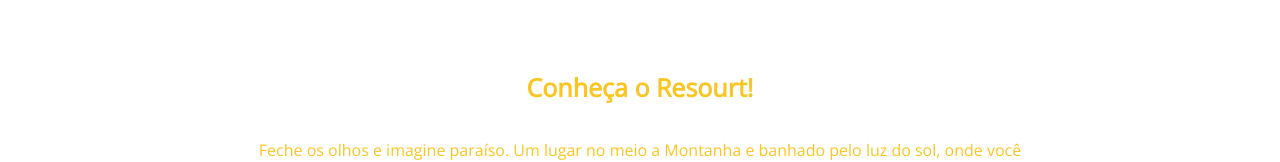
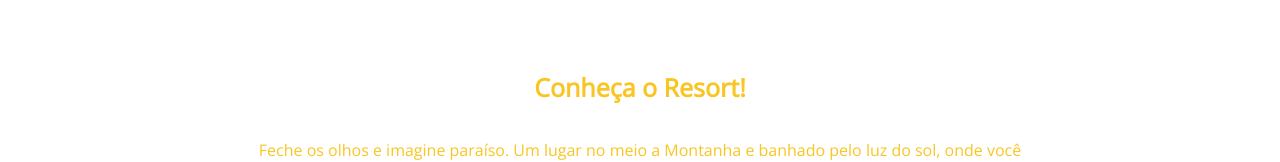
Before and after one commit to WeydsonCristiano/Sitio-Pitbull, a plain HTML site: page index.html in a window 1280 px wide. Shown: the part 830-992 px from the top of the page. Drawn offline with nearby package versions, Linux system fonts and the light colour scheme.

Commit message:
correção

```diff
--- a/index.html
+++ b/index.html
@@ -43,7 +43,7 @@
 
     <!-- Know the Hotel -->
     <section class="know-the-hotel">
-      <h3>Conheça o Resourt!</h3>
+      <h3>Conheça o Resort!</h3>
       <p>
         Feche os olhos e imagine paraíso. Um lugar no meio a Montanha e banhado
         pelo luz do sol, onde você encontra paz, tranquilidade, conforto e
```
